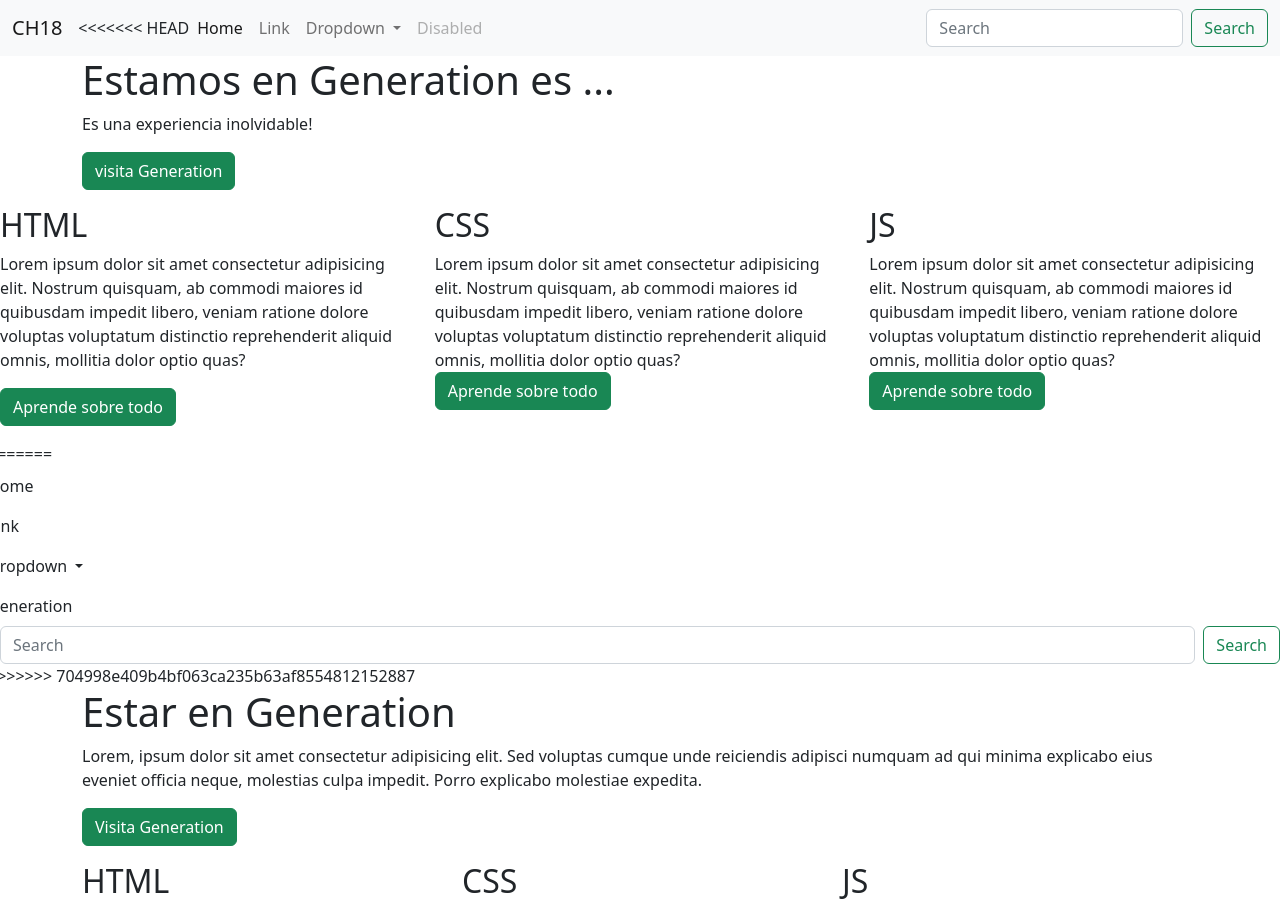
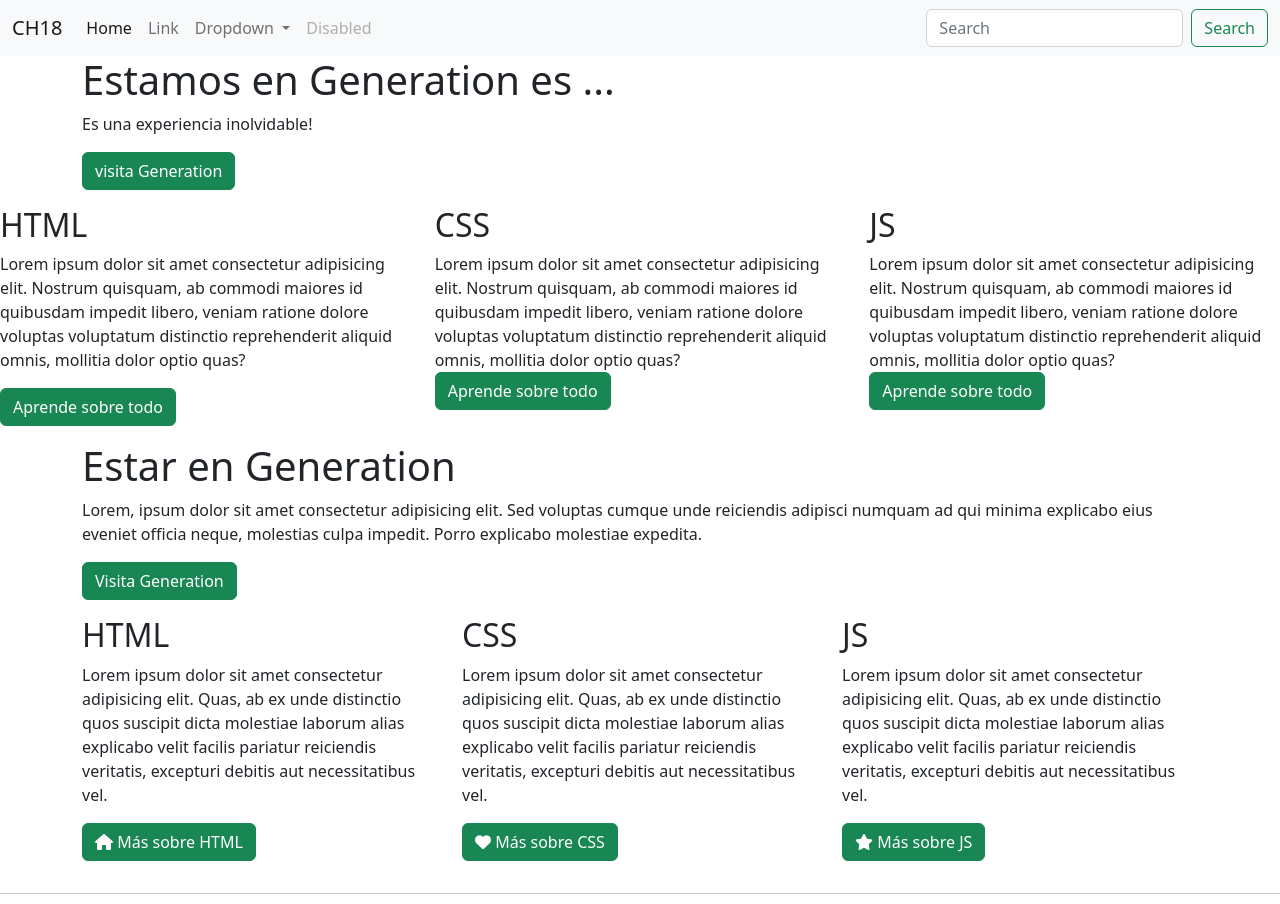
Before and after one commit to omarlnx/saoko, a plain HTML site: page index.html in a window 1280 px wide. Shown: the top 904 px of the page. Drawn offline with Linux system fonts and the light colour scheme.

Commit message:
Actualizacion codigo ??

```diff
--- a/index.html
+++ b/index.html
@@ -26,7 +26,6 @@
                 <span class="navbar-toggler-icon"></span>
             </button>
             <div class="collapse navbar-collapse" id="navbarSupportedContent">
-<<<<<<< HEAD
             <ul class="navbar-nav me-auto mb-2 mb-lg-0">
             <li class="nav-item">
               <a class="nav-link active" aria-current="page" href="#">Home</a>
@@ -108,37 +107,6 @@
                     <p>Lorem ipsum dolor sit amet consectetur adipisicing elit. Nostrum quisquam, ab commodi maiores id quibusdam impedit libero, veniam ratione dolore voluptas voluptatum distinctio reprehenderit aliquid omnis, mollitia dolor optio quas?
                     <a href="google.com" class="btn btn-success" target="_blank">Aprende sobre todo</a></p>
                 </div>
-=======
-                <ul class="navbar-nav me-auto mb-2 mb-lg-0">
-                    <li class="nav-item">
-                        <a class="nav-link active" aria-current="page" href="#">Home</a>
-                    </li>
-                    <li class="nav-item">
-                        <a class="nav-link" href="#">Link</a>
-                    </li>
-                    <li class="nav-item dropdown">
-                        <a class="nav-link dropdown-toggle" href="#" role="button" data-bs-toggle="dropdown"
-                            aria-expanded="false">
-                            Dropdown
-                        </a>
-                        <ul class="dropdown-menu">
-                            <li><a class="dropdown-item" href="#">Música</a></li>
-                            <li><a class="dropdown-item" href="#">Fotos</a></li>
-                            <!-- <li><hr class="dropdown-divider"></li> -->
-                            <li><a class="dropdown-item" href="#">Recuerdos</a></li>
-                        </ul>
-                    </li>
-                    <li class="nav-item">
-                        <a class="nav-link disabled" href="#">Generation</a>
-                    </li>
-                </ul>
-                <form class="d-flex" role="search">
-                    <input class="form-control me-2" type="search" placeholder="Search" aria-label="Search" />
-                    <button class="btn btn-outline-success" type="submit">
-                        Search
-                    </button>
-                </form>
->>>>>>> 704998e409b4bf063ca235b63af8554812152887
             </div>
         </div>
     </nav>
```
